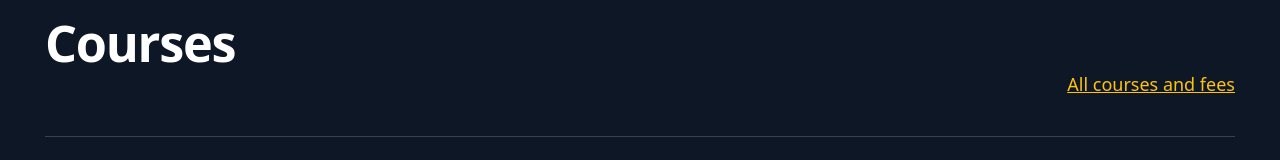
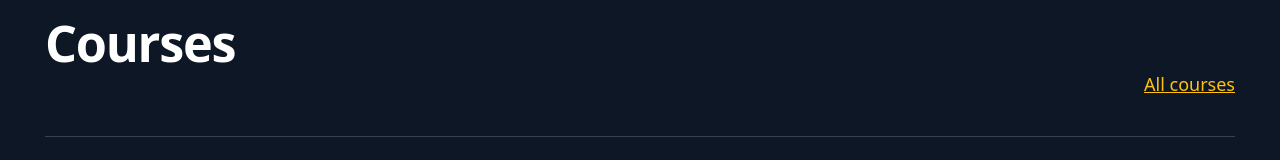
Before and after one commit to jb-abhi/mgnmds, an Angular app: page / in a window 1280 px wide. Shown: the part 1614-1774 px from the top of the page. Built offline with nearby package versions, Linux system fonts and the light colour scheme.

Commit message:
new features added

```diff
--- a/src/app/app.routes.ts
+++ b/src/app/app.routes.ts
@@ -3,7 +3,7 @@ const t = ' | MGN Motor Driving School | TVM';
 export const routes: Routes = [
   { path: '', title: 'Home' + t, data: { description: 'Looking for driving lessons in Pulimath, Thiruvananthapuram? Contact MGN Motor Driving School by phone or WhatsApp to enquire.' }, loadComponent: () => import('./pages/home/home.component').then(m => m.HomeComponent) },
   { path: 'about', title: 'About' + t, data: { description: 'Learn about MGN Motor Driving School in Pulimath, Thiruvananthapuram. Contact us for information about driving lessons.' }, loadComponent: () => import('./pages/about/about.component').then(m => m.AboutComponent) },
-  { path: 'courses', title: 'Courses and Fees' + t, data: { description: 'View driving course categories at MGN Motor Driving School in Thiruvananthapuram, Kerala. Contact us for current availability and fees.' }, loadComponent: () => import('./pages/courses/courses.component').then(m => m.CoursesComponent) },
+  { path: 'courses', title: 'Courses' + t, data: { description: 'View driving course categories at MGN Motor Driving School in Thiruvananthapuram, Kerala. Contact us for current availability and fees.' }, loadComponent: () => import('./pages/courses/courses.component').then(m => m.CoursesComponent) },
   { path: 'gallery', title: 'Gallery' + t, data: { description: 'Explore the gallery of MGN Motor Driving School in Pulimath, Thiruvananthapuram.' }, loadComponent: () => import('./pages/gallery/gallery.component').then(m => m.GalleryComponent) },
   { path: 'contact', title: 'Contact' + t, data: { description: 'Contact MGN Motor Driving School in Pulimath, Thiruvananthapuram by phone, WhatsApp, or the online enquiry form.' }, loadComponent: () => import('./pages/contact/contact.component').then(m => m.ContactComponent) },
   { path: 'privacy', title: 'Privacy Policy' + t, data: { description: 'Read the privacy policy for MGN Motor Driving School’s website and online enquiry form.' }, loadComponent: () => import('./pages/privacy/privacy.component').then(m => m.PrivacyComponent) },
--- a/src/app/pages/courses/courses.component.html
+++ b/src/app/pages/courses/courses.component.html
@@ -1,4 +1,4 @@
-<header class="ph" appReveal><div class="wrap"><h1>Courses and fees</h1><p class="lead">Licence categories we teach. Fees are set by the school.</p></div></header>
+<header class="ph" appReveal><div class="wrap"><h1>Courses</h1><p class="lead">Licence categories we teach. Fees are set by the school.</p></div></header>
 <section class="wrap sec" appReveal>
   <ul class="rows light">
     @for (c of s.courses; track c.name; let i = $index) {
--- a/src/app/pages/home/home.component.html
+++ b/src/app/pages/home/home.component.html
@@ -39,7 +39,7 @@
 </section>
 
 <section class="dark sec" appReveal><div class="wrap">
-  <div class="head"><h2>Courses</h2><a href="/courses" routerLink="/courses">All courses and fees</a></div>
+  <div class="head"><h2>Courses</h2><a href="/courses" routerLink="/courses">All courses</a></div>
   <ul class="rows">
     @for (c of s.courses; track c.name) {
       <li><h3>{{ c.name }}</h3><p>{{ c.text }}</p><span class="fee">{{ c.fee }}</span></li>
```
